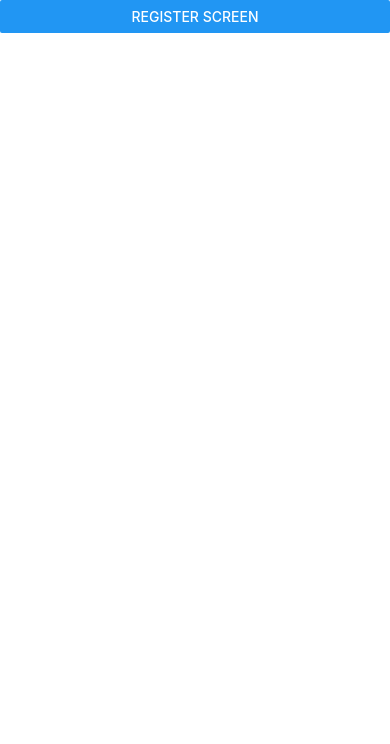
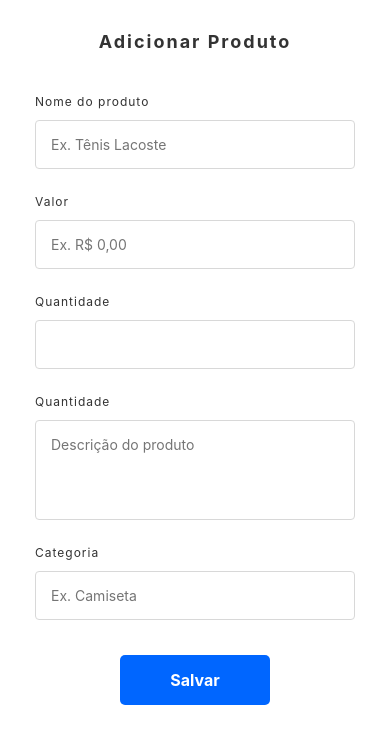
Before and after one commit to AndrewsDutraDev/sales_nitro_front, a React Native app: screen /Home in a window 390 px wide. Shown: the top 744 px of the page. Built offline with nearby package versions, Linux system fonts and the light colour scheme.

Commit message:
WIP: addProduct

```diff
--- a/src/components/Screens/Home.js
+++ b/src/components/Screens/Home.js
@@ -2,12 +2,89 @@ import React, { useState } from 'react';
 import { StyleSheet, View, TextInput, Text, TouchableOpacity, StatusBar, KeyboardAvoidingView, Platform, ScrollView, Dimensions, Button } from 'react-native';
 
 const Home = ({ navigation }) => {
+
+	const [nome, setNome] = useState();
+	const [valor, setValor] = useState(0);
+  const [quantidade, setQuantidade] = useState();
+  const [descricao, setDescricao] = useState();
+  const [categoria, setCategoria] = useState();
+
+  const addProduct = () => {
+    alert('Produto adicionado com sucesso')
+  }
+
   return (
     <View style={style.bg_home}>
-        <Button title="Register Screen" onPress={() => navigation.navigate('Register', { name: 'Jane' })}/>
+        <ScrollView>
+				<View style={style.container}>
+					<View>
+						<Text style={style.title_register}>Adicionar Produto</Text>
+						<View style={style.form_container}>
+							<View style={style.input_container}>
+								<Text style={style.label_input}>Nome do produto</Text>
+								<TextInput style={style.input_text} placeholder='Ex. Tênis Lacoste'
+								onChangeText={(nome) => setNome(nome)}
+								/>
+							</View>
+							<View style={style.input_container}>
+								<Text style={style.label_input}>Valor</Text>
+								<TextInput style={style.input_text} placeholder='Ex. R$ 0,00'
+								onChangeText={(valor) => setValor(valor)}
+								/>
+							</View>
+							<View style={style.input_container}>
+								<Text style={style.label_input}>Quantidade</Text>
+								<TextInput style={style.input_text}
+								onChangeText={(quantidade) => setValor(quantidade)}
+                keyboardType = 'numeric'
+								/>
+							</View>
+
+              <View style={style.input_container}>
+								<Text style={style.label_input}>Quantidade</Text>
+								<TextInput style={style.input_text} placeholder='Descrição do produto'
+								onChangeText={(descricao) => setDescricao(descricao)}
+                multiline={true}
+                numberOfLines={4}
+								/>
+							</View>
+
+              <View style={style.input_container}>
+								<Text style={style.label_input}>Categoria</Text>
+								<TextInput style={style.input_text} placeholder='Ex. Camiseta'
+								onChangeText={(categoria) => setCategoria(categoria)}
+								/>
+							</View>
+
+              <View style={style.button_container}>
+								<TouchableOpacity style={style.button_create}
+								onPress={() => addProduct()}
+								>
+									<Text style={style.label_create}>Salvar</Text>
+								</TouchableOpacity>
+							</View>
+
+						</View>
+					</View>
+
+				</View>
+			</ScrollView>
     </View>
   );
 };
+
+// const style = StyleSheet.create({
+//     bg_home: {
+//         width: '100%',
+//         height: '100%',
+//         marginTop: StatusBar.currentHeight,
+//         flex: 1,
+//     },
+//     container: {
+//       height: Dimensions.get('window').height,
+//       width: Dimensions.get('window').width,
+//     },
+// });
 
 const style = StyleSheet.create({
   bg_home: {
@@ -20,6 +97,140 @@ const style = StyleSheet.create({
     height: Dimensions.get('window').height,
     width: Dimensions.get('window').width,
   },
+  bg_register: {
+      width: '100%',
+  height: '100%',
+  marginTop: StatusBar.currentHeight,
+  flex: 1,
+  },
+  container: {
+    height: '100%',
+    width: Dimensions.get('window').width,
+    marginBottom: 40,
+  },
+  title_register: {
+    width: '100%',
+    textAlign: 'center',
+    paddingTop: 30,
+    fontWeight: '700',
+    letterSpacing: 2,
+    fontSize: 18,
+    lineHeight: 24,
+    color: '#333333'
+  },
+  button_changer: {
+    marginTop: 50,
+    width: '100%',
+    display: 'flex',
+    flexDirection: 'row',
+    alignItems: 'center',
+    justifyContent: 'center',
+  },
+  changer_boll: {
+    width: 18,
+    height: 18,
+    borderRadius: 10,
+    zIndex: 10,
+  },
+  changer_line: {
+    width: 50,
+    height: 3,
+    marginLeft: -13,
+    marginRight: -13,
+  },
+  blue: {
+    backgroundColor: '#0066FF',
+  },
+  gray: {
+    backgroundColor: '#D9D9D9'
+  },
+  changer_text: {
+    fontSize: 12,
+    lineHeight: 15,
+    fontWeight: '600',
+    marginBottom: 5,
+    color: '#333333'
+  },
+  changer_container: {
+    display: 'flex',
+    alignItems: 'center',
+    justifyContent: 'center'
+  },
+  form_container: {
+    width: '100%',
+    marginTop: 30,
+    paddingHorizontal: 25
+  },
+  label_input: {
+    fontSize: 12,
+    color: '#333333',
+    letterSpacing: 1,
+    lineHeight: 16,
+    paddingBottom: 5
+  },
+  input_container: {
+    width: '100%',
+    padding: 10
+  },
+  radio_container: {
+    width: '100%',
+    padding: 10,
+    display: 'flex',
+    flexDirection: 'row',
+    alignItems: 'center'
+  },
+  input_text: {
+    width: '100%',
+    backgroundColor: '#fff',
+    padding: 15,
+    paddingEnd: 50,
+    marginVertical: 5,
+    borderRadius: 4,
+    borderWidth: 1,
+    borderColor: '#D8D8D8',
+    color: '#757575',
+  },
+  button_prev_next:{
+    display: 'flex',
+    width: '100%',
+    justifyContent: 'center',
+    alignItems: 'center',
+      flexDirection: 'row',
+    marginVertical: 20,
+  },
+  button_container: {
+    width: '100%',
+    display: 'flex',
+    alignItems: 'center',
+    justifyContent: 'center',
+
+  },
+  button_create:{
+    display: 'flex',
+    alignItems: 'center',
+    justifyContent: 'center',
+    backgroundColor: '#0066FF',
+    width: 150,
+    height: 50,
+    borderRadius: 5,
+    paddingVertical: 15,
+    marginTop: 20
+  },
+  label_description: {
+    fontSize: 14,
+    lineHeight: 22,
+    fontWeight: '400',
+    textAlign: 'center',
+  },
+  hightligh_description: {
+    color: '#0066FF',
+  },
+  label_create: {
+    color: '#fff',
+    fontSize: 16,
+    lineHeight: 18,
+    fontWeight: '700',
+  }
 });
 
 export default Home;
--- a/src/components/Screens/Login.js
+++ b/src/components/Screens/Login.js
@@ -70,6 +70,10 @@ const Login = ({ navigation }) => {
 					<View style={style.text_inline}>
 						<Text style={style.text_footer}>Não tem cadastro?</Text>
 						<Text style={style.text_cadastre_se} onPress={() => navigation.navigate('Register', { name: 'Jane' })}>Cadastre-se</Text>
+					</View>
+
+					<View style={style.text_inline}>
+						<Text style={style.text_cadastre_se} onPress={() => navigation.navigate('Home', { name: '' })}>Home</Text>
 					</View>
 				</View>
 			</ScrollView>
```
Lines whose indentation alone changed are shown as unchanged.
